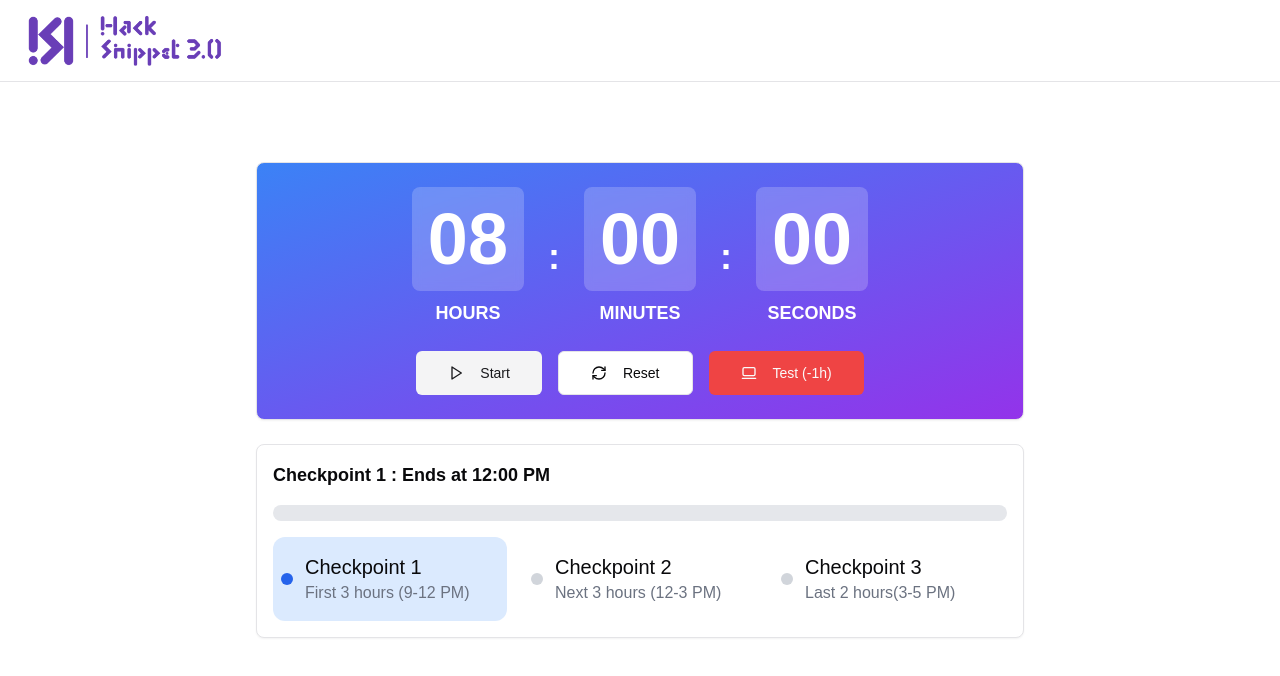
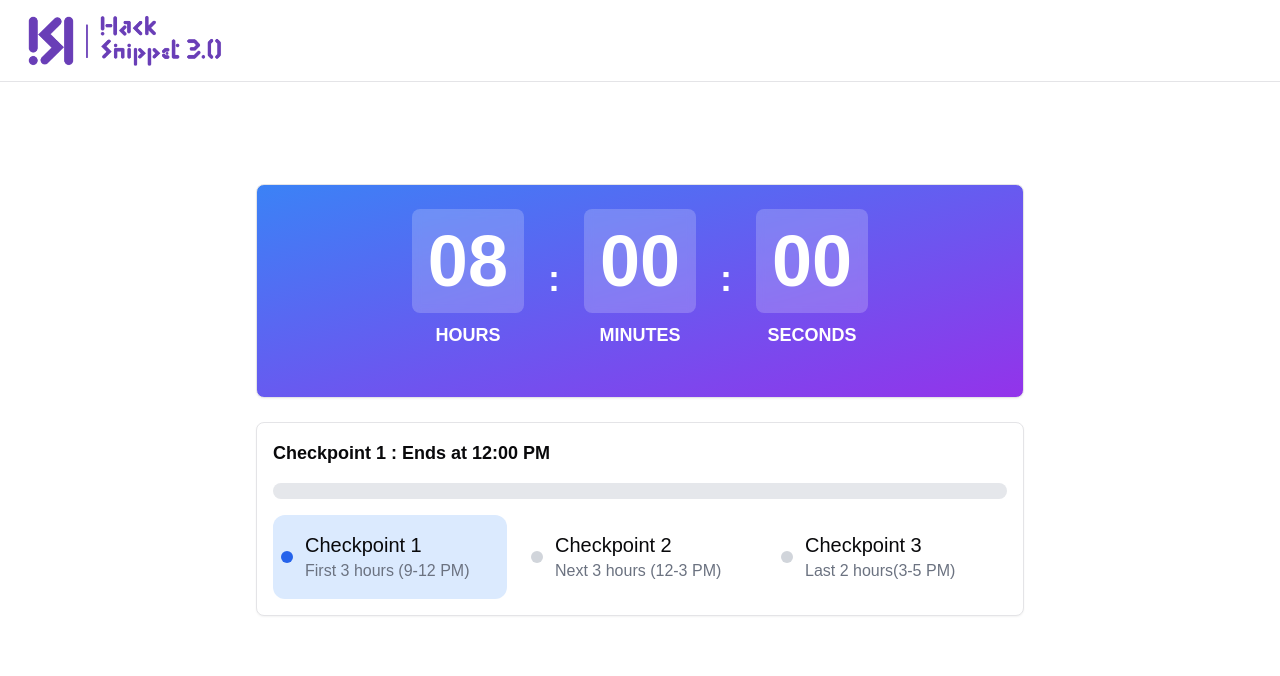
Before and after one commit to gourab8389/innofusion-timer, a Next.js app: page / in a window 1280 px wide. Shown: the top 676 px of the page. Built offline with nearby package versions, Linux system fonts and the light colour scheme.

Commit message:
Add auto-start feature to CountdownTimer based on current time

```diff
--- a/src/app/_components/timer.tsx
+++ b/src/app/_components/timer.tsx
@@ -8,12 +8,14 @@ interface TimerProps {
   hours?: number;
   minutes?: number;
   seconds?: number;
+  autoStartTime?: string;
 }
 
 const CountdownTimer = ({
   hours = 8,
   minutes = 0,
   seconds = 0,
+  autoStartTime = "09:00", // 8:02 PM in 24-hour format
 }: TimerProps) => {
   const [timeLeft, setTimeLeft] = useState({
     hours,
@@ -21,6 +23,22 @@ const CountdownTimer = ({
     seconds,
   });
   const [isRunning, setIsRunning] = useState(false);
+
+  // Check current time and auto-start
+  useEffect(() => {
+    const checkTimeAndStart = () => {
+      const now = new Date();
+      const currentTime = `${now.getHours().toString().padStart(2, '0')}:${now.getMinutes().toString().padStart(2, '0')}`;
+
+      if (currentTime === autoStartTime && !isRunning) {
+        setIsRunning(true);
+        setTimeLeft({ hours, minutes, seconds });
+      }
+    };
+
+    const timeCheckInterval = setInterval(checkTimeAndStart, 1000);
+    return () => clearInterval(timeCheckInterval);
+  }, [autoStartTime, hours, minutes, seconds, isRunning]);
 
   const getTotalSeconds = (h: number, m: number, s: number) =>
     h * 3600 + m * 60 + s;
@@ -107,7 +125,7 @@ const CountdownTimer = ({
           <span className="text-4xl font-bold text-white">:</span>
           <TimeUnit value={timeLeft.seconds} label="SECONDS" />
         </div>
-        <div className="flex justify-center gap-4">
+        {/* <div className="flex justify-center gap-4">
           <Button
             variant="secondary"
             size="lg"
@@ -124,11 +142,7 @@ const CountdownTimer = ({
             <RefreshCwIcon className="mr-2" />
             Reset
           </Button>
-          <Button variant="destructive" size="lg" onClick={handleTest}>
-            <Laptop2Icon className="mr-2" />
-            Test (-1h)
-          </Button>
-        </div>
+        </div> */}
       </Card>
 
       <Card className="max-w-3xl w-full mx-auto p-4">
```
